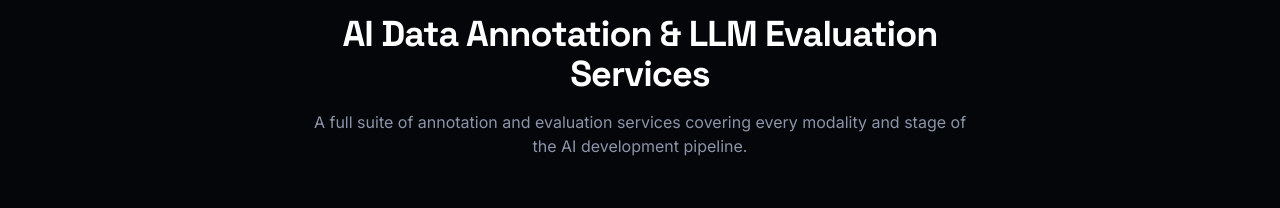
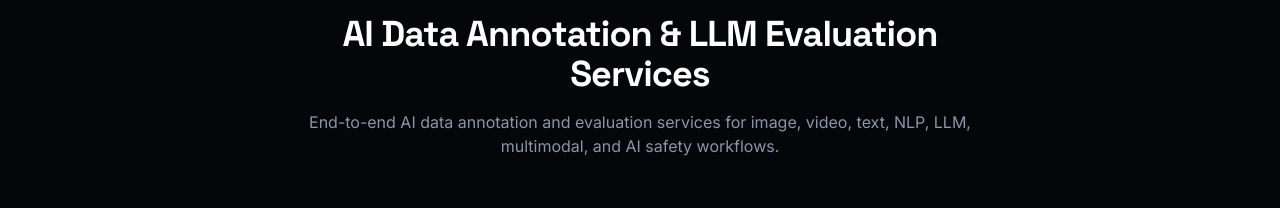
Before and after one commit to devansh211202/bros-annotation, a React (Vite) app: page / in a window 1280 px wide. Shown: the part 3194-3402 px from the top of the page. Built offline with nearby package versions, Linux system fonts and the light colour scheme.

Commit message:
Update service description for clarity and detail

```diff
--- a/src/components/Services.tsx
+++ b/src/components/Services.tsx
@@ -40,8 +40,8 @@ export function Services() {
            AI Data Annotation & LLM Evaluation Services
           </h2>
           <p className="text-text-muted">
-            A full suite of annotation and evaluation services covering every
-            modality and stage of the AI development pipeline.
+            End-to-end AI data annotation and evaluation services for image, video,
+            text, NLP, LLM, multimodal, and AI safety workflows.
           </p>
         </div>
 
```
